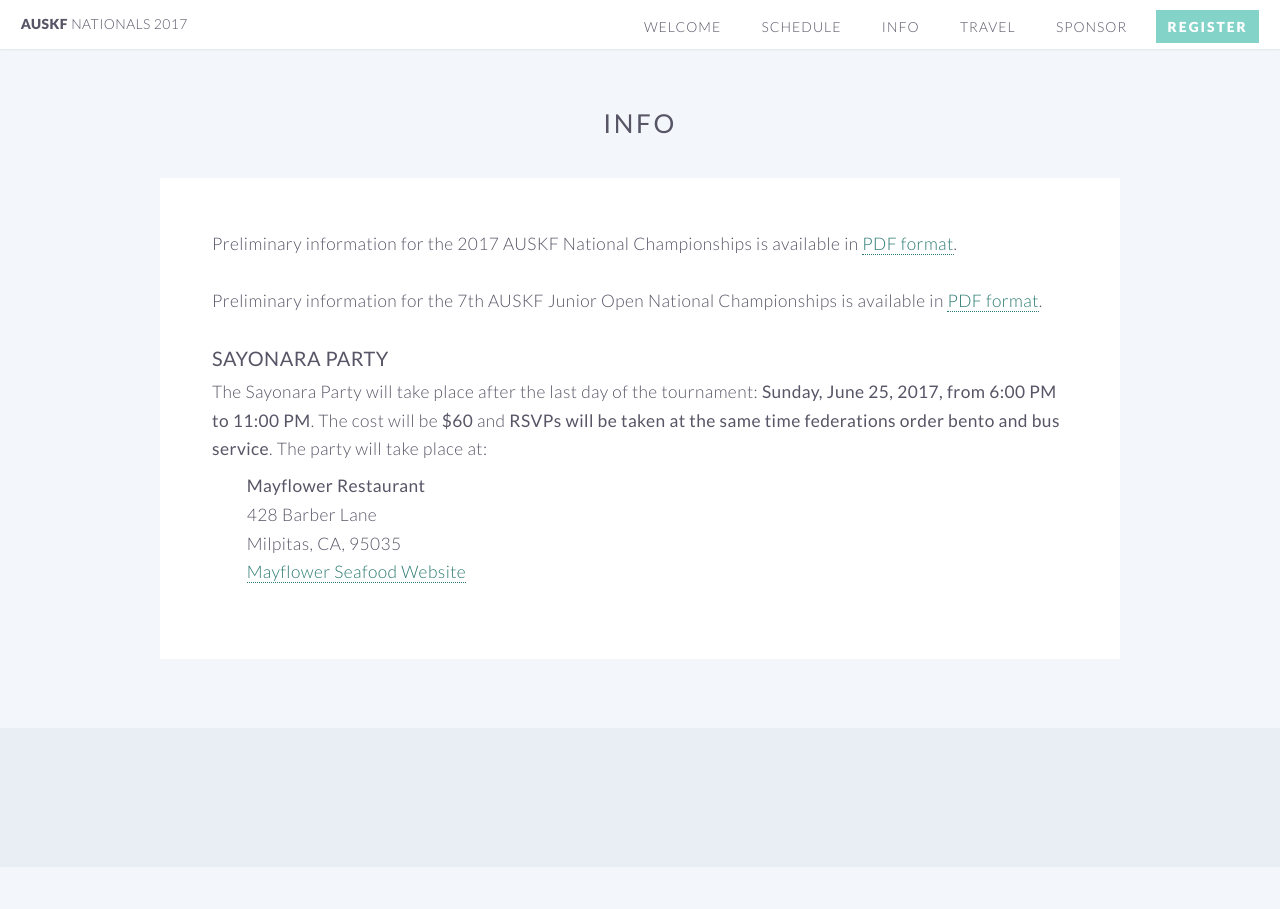
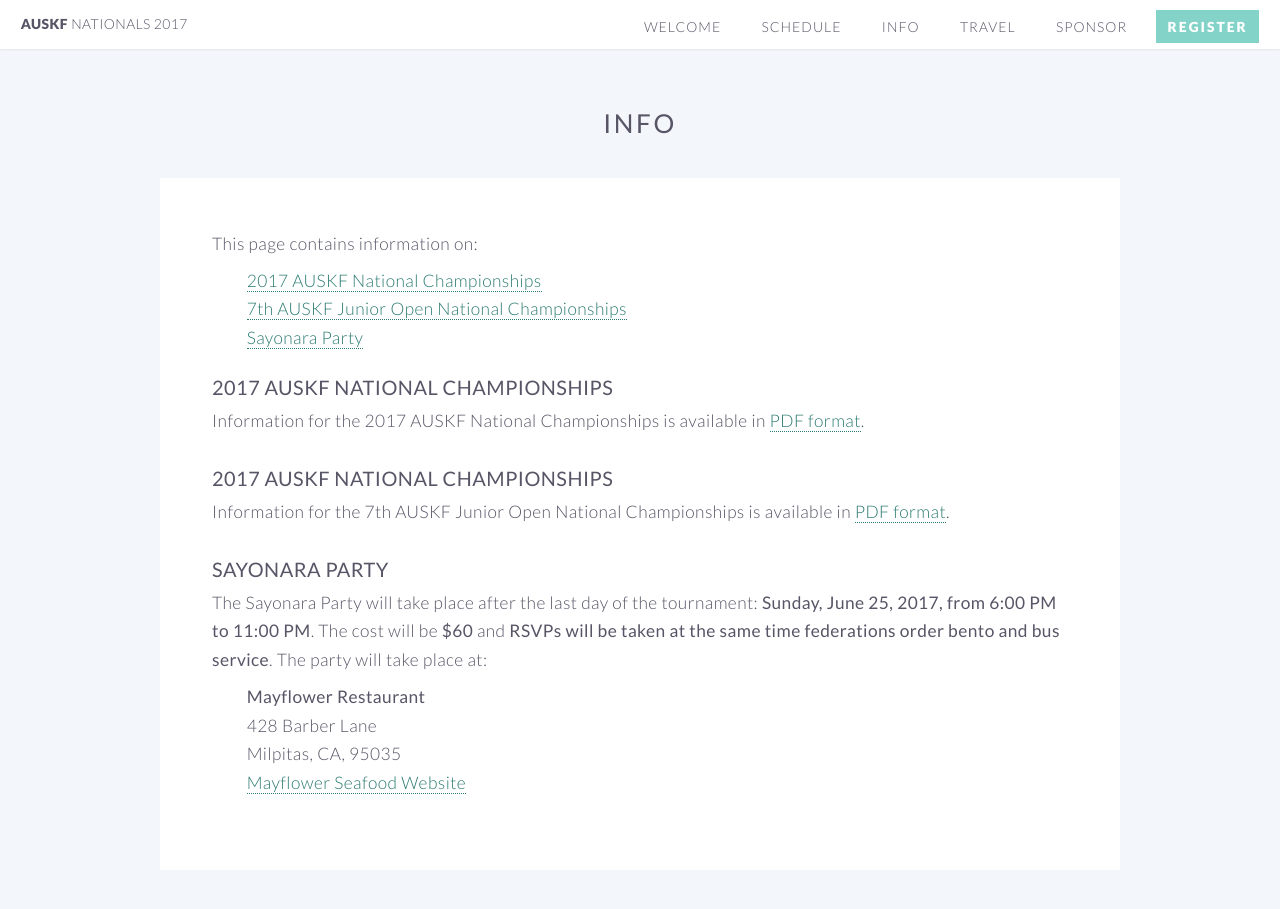
Before and after one commit to auskf-web/auskf-nationals.github.io, a Jekyll site: the page built from info.html, in a window 1280 px wide and 1078 px high. Shown: the top 909 px of the window. Built offline with Jekyll 4.4.1, drawn with Linux system fonts in a browser that asks for light colours.

Commit message:
Updates to a bunch of pages

```diff
--- a/info.html
+++ b/info.html
@@ -27,10 +27,22 @@ th, td {
 
 		<div class="content">
 			<section>
-				Preliminary information for the 2017 AUSKF National Championships is available in <a href="assets/2017 AUSKF National Championships Prelim Info.(rev09272016).pdf" target="blank">PDF format</a>.<br><br>
+				This page contains information on:
+				<ul style="padding-left:2em; padding-top:0.5em; margin-bottom: 20px;">
+					<li><a href="#nationals">2017 AUSKF National Championships</a></li>
+					<li><a href="#juniors">7th AUSKF Junior Open National Championships</a></li>
+					<li><a href="#sayonara">Sayonara Party</a></li>
+				</ul>
 
-				Preliminary information for the 7th AUSKF Junior Open National Championships is available in <a href="assets/7th AUSKF Junior Open National Championships.pdf" target="blank">PDF format</a>.<br><br>
+				<a name="nationals"></a>
+				<header><h3><b>2017 AUSKF National Championships</b></h3></header>
+				Information for the 2017 AUSKF National Championships is available in <a href="assets/2017 AUSKF National Championships Prelim Info.(rev09272016).pdf" target="blank">PDF format</a>.<br><br>
 
+				<a name="juniors"></a>
+				<header><h3><b>2017 AUSKF National Championships</b></h3></header>
+				Information for the 7th AUSKF Junior Open National Championships is available in <a href="assets/7th AUSKF Junior Open National Championships.pdf" target="blank">PDF format</a>.<br><br>
+
+				<a name="sayonara"></a>
 				<header><h3><b>Sayonara Party</b></h3></header>
 				The Sayonara Party will take place after the last day of the tournament: <b>Sunday, June 25, 2017, from 6:00 PM to 11:00 PM</b>. The cost will be <b>$60</b> and <b>RSVPs will be taken at the same time federations order bento and bus service</b>. The party will take place at:<br>
 				<ul style="padding-left:2em; padding-top:0.5em; margin-bottom: 20px;">
```
Also changed, not shown: index.html (+5 -8 lines), register.html (+11 -4 lines), schedule.html (+5 -5 lines).
